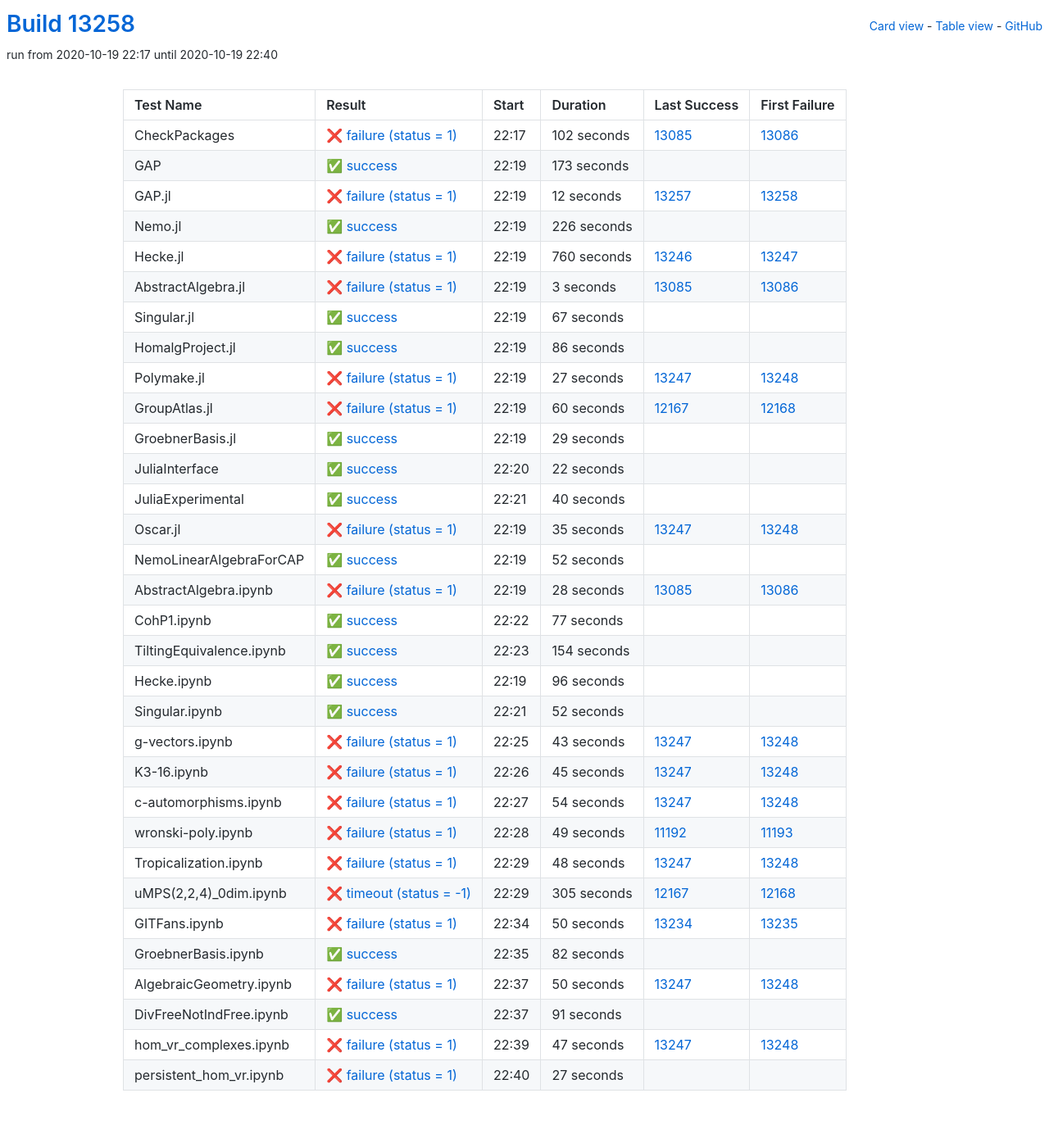
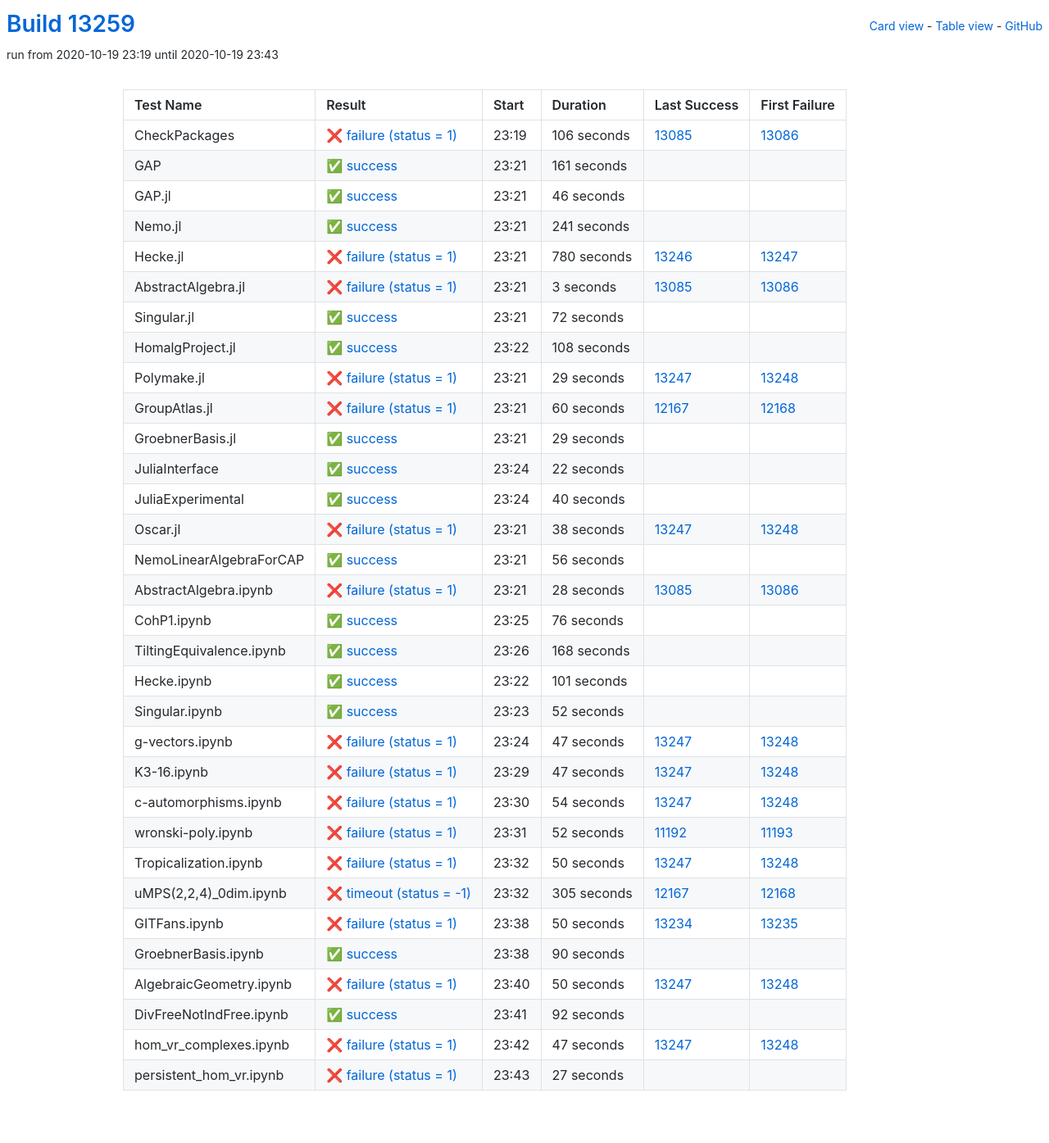
Before and after one commit to oscar-system/oscar-ci-status, a Jekyll site: the page built from table.html, in a window 1280 px wide. Shown: the whole page at 82% size. Built offline with Jekyll 4.4.1, drawn with Linux system fonts in a browser that asks for light colours.

Commit message:
Build #13259

```diff
--- a/_data/ci.yml
+++ b/_data/ci.yml
@@ -1,6 +1,6 @@
 ---
-build: 13258
-build_url: https://oscarci.mathematik.uni-kl.de/job/oscar/13258/
+build: 13259
+build_url: https://oscarci.mathematik.uni-kl.de/job/oscar/13259/
 job: oscar
 organization: oscar-system
 repo: oscar-ci-status
@@ -8,68 +8,68 @@
 tests:
 - name: CheckPackages
   id: checkpackages
-  log: https://oscarci.mathematik.uni-kl.de/job/oscar/13258/artifact/logs/build-13258/CheckPackages.log
-  start: 2020-10-19 22:17
+  log: https://oscarci.mathematik.uni-kl.de/job/oscar/13259/artifact/logs/build-13259/CheckPackages.log
+  start: 2020-10-19 23:19
   success: false
   exitcode: 1
   status: failure
-  duration: 102
+  duration: 106
   last_success: 13085
   last_success_url: https://oscarci.mathematik.uni-kl.de/job/oscar/13085/
   first_failure: 13086
   first_failure_url: https://oscarci.mathematik.uni-kl.de/job/oscar/13086/
 - name: GAP
   id: gap
-  log: https://oscarci.mathematik.uni-kl.de/job/oscar/13258/artifact/logs/build-13258/GAP.log
-  start: 2020-10-19 22:19
+  log: https://oscarci.mathematik.uni-kl.de/job/oscar/13259/artifact/logs/build-13259/GAP.log
+  start: 2020-10-19 23:21
   success: true
   exitcode: 0
   status: success
-  duration: 173
+  duration: 161
   last_success: false
   last_success_url:
   first_failure: false
   first_failure_url:
 - name: GAP.jl
   id: gap-jl
-  log: https://oscarci.mathematik.uni-kl.de/job/oscar/13258/artifact/logs/build-13258/GAP.jl.log
-  start: 2020-10-19 22:19
-  success: false
-  exitcode: 1
-  status: failure
-  duration: 12
-  last_success: 13257
-  last_success_url: https://oscarci.mathematik.uni-kl.de/job/oscar/13257/
-  first_failure: 13258
-  first_failure_url: https://oscarci.mathematik.uni-kl.de/job/oscar/13258/
-- name: Nemo.jl
-  id: nemo-jl
-  log: https://oscarci.mathematik.uni-kl.de/job/oscar/13258/artifact/logs/build-13258/Nemo.jl.log
-  start: 2020-10-19 22:19
+  log: https://oscarci.mathematik.uni-kl.de/job/oscar/13259/artifact/logs/build-13259/GAP.jl.log
+  start: 2020-10-19 23:21
   success: true
   exitcode: 0
   status: success
-  duration: 226
+  duration: 46
+  last_success: false
+  last_success_url:
+  first_failure: false
+  first_failure_url:
+- name: Nemo.jl
+  id: nemo-jl
+  log: https://oscarci.mathematik.uni-kl.de/job/oscar/13259/artifact/logs/build-13259/Nemo.jl.log
+  start: 2020-10-19 23:21
+  success: true
+  exitcode: 0
+  status: success
+  duration: 241
   last_success: false
   last_success_url:
   first_failure: false
   first_failure_url:
 - name: Hecke.jl
   id: hecke-jl
-  log: https://oscarci.mathematik.uni-kl.de/job/oscar/13258/artifact/logs/build-13258/Hecke.jl.log
-  start: 2020-10-19 22:19
+  log: https://oscarci.mathematik.uni-kl.de/job/oscar/13259/artifact/logs/build-13259/Hecke.jl.log
+  start: 2020-10-19 23:21
   success: false
   exitcode: 1
   status: failure
-  duration: 760
+  duration: 780
   last_success: 13246
   last_success_url: https://oscarci.mathematik.uni-kl.de/job/oscar/13246/
   first_failure: 13247
   first_failure_url: https://oscarci.mathematik.uni-kl.de/job/oscar/13247/
 - name: AbstractAlgebra.jl
   id: abstractalgebra-jl
-  log: https://oscarci.mathematik.uni-kl.de/job/oscar/13258/artifact/logs/build-13258/AbstractAlgebra.jl.log
-  start: 2020-10-19 22:19
+  log: https://oscarci.mathematik.uni-kl.de/job/oscar/13259/artifact/logs/build-13259/AbstractAlgebra.jl.log
+  start: 2020-10-19 23:21
   success: false
   exitcode: 1
   status: failure
@@ -80,44 +80,44 @@
   first_failure_url: https://oscarci.mathematik.uni-kl.de/job/oscar/13086/
 - name: Singular.jl
   id: singular-jl
-  log: https://oscarci.mathematik.uni-kl.de/job/oscar/13258/artifact/logs/build-13258/Singular.jl.log
-  start: 2020-10-19 22:19
+  log: https://oscarci.mathematik.uni-kl.de/job/oscar/13259/artifact/logs/build-13259/Singular.jl.log
+  start: 2020-10-19 23:21
   success: true
   exitcode: 0
   status: success
-  duration: 67
+  duration: 72
   last_success: false
   last_success_url:
   first_failure: false
   first_failure_url:
 - name: HomalgProject.jl
   id: homalgproject-jl
-  log: https://oscarci.mathematik.uni-kl.de/job/oscar/13258/artifact/logs/build-13258/HomalgProject.jl.log
-  start: 2020-10-19 22:19
+  log: https://oscarci.mathematik.uni-kl.de/job/oscar/13259/artifact/logs/build-13259/HomalgProject.jl.log
+  start: 2020-10-19 23:22
   success: true
   exitcode: 0
   status: success
-  duration: 86
+  duration: 108
   last_success: false
   last_success_url:
   first_failure: false
   first_failure_url:
 - name: Polymake.jl
   id: polymake-jl
-  log: https://oscarci.mathematik.uni-kl.de/job/oscar/13258/artifact/logs/build-13258/Polymake.jl.log
-  start: 2020-10-19 22:19
+  log: https://oscarci.mathematik.uni-kl.de/job/oscar/13259/artifact/logs/build-13259/Polymake.jl.log
+  start: 2020-10-19 23:21
   success: false
   exitcode: 1
   status: failure
-  duration: 27
+  duration: 29
   last_success: 13247
   last_success_url: https://oscarci.mathematik.uni-kl.de/job/oscar/13247/
   first_failure: 13248
   first_failure_url: https://oscarci.mathematik.uni-kl.de/job/oscar/13248/
 - name: GroupAtlas.jl
   id: groupatlas-jl
-  log: https://oscarci.mathematik.uni-kl.de/job/oscar/13258/artifact/logs/build-13258/GroupAtlas.jl.log
-  start: 2020-10-19 22:19
+  log: https://oscarci.mathematik.uni-kl.de/job/oscar/13259/artifact/logs/build-13259/GroupAtlas.jl.log
+  start: 2020-10-19 23:21
   success: false
   exitcode: 1
   status: failure
@@ -128,8 +128,8 @@
   first_failure_url: https://oscarci.mathematik.uni-kl.de/job/oscar/12168/
 - name: GroebnerBasis.jl
   id: groebnerbasis-jl
-  log: https://oscarci.mathematik.uni-kl.de/job/oscar/13258/artifact/logs/build-13258/GroebnerBasis.jl.log
-  start: 2020-10-19 22:19
+  log: https://oscarci.mathematik.uni-kl.de/job/oscar/13259/artifact/logs/build-13259/GroebnerBasis.jl.log
+  start: 2020-10-19 23:21
   success: true
   exitcode: 0
   status: success
@@ -140,8 +140,8 @@
   first_failure_url:
 - name: JuliaInterface
   id: juliainterface
-  log: https://oscarci.mathematik.uni-kl.de/job/oscar/13258/artifact/logs/build-13258/JuliaInterface.log
-  start: 2020-10-19 22:20
+  log: https://oscarci.mathematik.uni-kl.de/job/oscar/13259/artifact/logs/build-13259/JuliaInterface.log
+  start: 2020-10-19 23:24
   success: true
   exitcode: 0
   status: success
@@ -152,8 +152,8 @@
   first_failure_url:
 - name: JuliaExperimental
   id: juliaexperimental
-  log: https://oscarci.mathematik.uni-kl.de/job/oscar/13258/artifact/logs/build-13258/JuliaExperimental.log
-  start: 2020-10-19 22:21
+  log: https://oscarci.mathematik.uni-kl.de/job/oscar/13259/artifact/logs/build-13259/JuliaExperimental.log
+  start: 2020-10-19 23:24
   success: true
   exitcode: 0
   status: success
@@ -164,32 +164,32 @@
   first_failure_url:
 - name: Oscar.jl
   id: oscar-jl
-  log: https://oscarci.mathematik.uni-kl.de/job/oscar/13258/artifact/logs/build-13258/Oscar.jl.log
-  start: 2020-10-19 22:19
+  log: https://oscarci.mathematik.uni-kl.de/job/oscar/13259/artifact/logs/build-13259/Oscar.jl.log
+  start: 2020-10-19 23:21
   success: false
   exitcode: 1
   status: failure
-  duration: 35
+  duration: 38
   last_success: 13247
   last_success_url: https://oscarci.mathematik.uni-kl.de/job/oscar/13247/
   first_failure: 13248
   first_failure_url: https://oscarci.mathematik.uni-kl.de/job/oscar/13248/
 - name: NemoLinearAlgebraForCAP
   id: nemolinearalgebraforcap
-  log: https://oscarci.mathematik.uni-kl.de/job/oscar/13258/artifact/logs/build-13258/NemoLinearAlgebraForCAP.log
-  start: 2020-10-19 22:19
+  log: https://oscarci.mathematik.uni-kl.de/job/oscar/13259/artifact/logs/build-13259/NemoLinearAlgebraForCAP.log
+  start: 2020-10-19 23:21
   success: true
   exitcode: 0
   status: success
-  duration: 52
+  duration: 56
   last_success: false
   last_success_url:
   first_failure: false
   first_failure_url:
 - name: AbstractAlgebra.ipynb
   id: abstractalgebra-ipynb
-  log: https://oscarci.mathematik.uni-kl.de/job/oscar/13258/artifact/logs/build-13258/AbstractAlgebra.ipynb.log
-  start: 2020-10-19 22:19
+  log: https://oscarci.mathematik.uni-kl.de/job/oscar/13259/artifact/logs/build-13259/AbstractAlgebra.ipynb.log
+  start: 2020-10-19 23:21
   success: false
   exitcode: 1
   status: failure
@@ -200,44 +200,44 @@
   first_failure_url: https://oscarci.mathematik.uni-kl.de/job/oscar/13086/
 - name: CohP1.ipynb
   id: cohp1-ipynb
-  log: https://oscarci.mathematik.uni-kl.de/job/oscar/13258/artifact/logs/build-13258/CohP1.ipynb.log
-  start: 2020-10-19 22:22
+  log: https://oscarci.mathematik.uni-kl.de/job/oscar/13259/artifact/logs/build-13259/CohP1.ipynb.log
+  start: 2020-10-19 23:25
   success: true
   exitcode: 0
   status: success
-  duration: 77
+  duration: 76
   last_success: false
   last_success_url:
   first_failure: false
   first_failure_url:
 - name: TiltingEquivalence.ipynb
   id: tiltingequivalence-ipynb
-  log: https://oscarci.mathematik.uni-kl.de/job/oscar/13258/artifact/logs/build-13258/TiltingEquivalence.ipynb.log
-  start: 2020-10-19 22:23
+  log: https://oscarci.mathematik.uni-kl.de/job/oscar/13259/artifact/logs/build-13259/TiltingEquivalence.ipynb.log
+  start: 2020-10-19 23:26
   success: true
   exitcode: 0
   status: success
-  duration: 154
+  duration: 168
   last_success: false
   last_success_url:
   first_failure: false
   first_failure_url:
 - name: Hecke.ipynb
   id: hecke-ipynb
-  log: https://oscarci.mathematik.uni-kl.de/job/oscar/13258/artifact/logs/build-13258/Hecke.ipynb.log
-  start: 2020-10-19 22:19
+  log: https://oscarci.mathematik.uni-kl.de/job/oscar/13259/artifact/logs/build-13259/Hecke.ipynb.log
+  start: 2020-10-19 23:22
   success: true
   exitcode: 0
   status: success
-  duration: 96
+  duration: 101
   last_success: false
   last_success_url:
   first_failure: false
   first_failure_url:
 - name: Singular.ipynb
   id: singular-ipynb
-  log: https://oscarci.mathematik.uni-kl.de/job/oscar/13258/artifact/logs/build-13258/Singular.ipynb.log
-  start: 2020-10-19 22:21
+  log: https://oscarci.mathematik.uni-kl.de/job/oscar/13259/artifact/logs/build-13259/Singular.ipynb.log
+  start: 2020-10-19 23:23
   success: true
   exitcode: 0
   status: success
@@ -248,32 +248,32 @@
   first_failure_url:
 - name: g-vectors.ipynb
   id: g-vectors-ipynb
-  log: https://oscarci.mathematik.uni-kl.de/job/oscar/13258/artifact/logs/build-13258/g-vectors.ipynb.log
-  start: 2020-10-19 22:25
+  log: https://oscarci.mathematik.uni-kl.de/job/oscar/13259/artifact/logs/build-13259/g-vectors.ipynb.log
+  start: 2020-10-19 23:24
   success: false
   exitcode: 1
   status: failure
-  duration: 43
+  duration: 47
   last_success: 13247
   last_success_url: https://oscarci.mathematik.uni-kl.de/job/oscar/13247/
   first_failure: 13248
   first_failure_url: https://oscarci.mathematik.uni-kl.de/job/oscar/13248/
 - name: K3-16.ipynb
   id: k3-16-ipynb
-  log: https://oscarci.mathematik.uni-kl.de/job/oscar/13258/artifact/logs/build-13258/K3-16.ipynb.log
-  start: 2020-10-19 22:26
+  log: https://oscarci.mathematik.uni-kl.de/job/oscar/13259/artifact/logs/build-13259/K3-16.ipynb.log
+  start: 2020-10-19 23:29
   success: false
   exitcode: 1
   status: failure
-  duration: 45
+  duration: 47
   last_success: 13247
   last_success_url: https://oscarci.mathematik.uni-kl.de/job/oscar/13247/
   first_failure: 13248
   first_failure_url: https://oscarci.mathematik.uni-kl.de/job/oscar/13248/
 - name: c-automorphisms.ipynb
   id: c-automorphisms-ipynb
-  log: https://oscarci.mathematik.uni-kl.de/job/oscar/13258/artifact/logs/build-13258/c-automorphisms.ipynb.log
-  start: 2020-10-19 22:27
+  log: https://oscarci.mathematik.uni-kl.de/job/oscar/13259/artifact/logs/build-13259/c-automorphisms.ipynb.log
+  start: 2020-10-19 23:30
   success: false
   exitcode: 1
   status: failure
@@ -284,32 +284,32 @@
   first_failure_url: https://oscarci.mathematik.uni-kl.de/job/oscar/13248/
 - name: wronski-poly.ipynb
   id: wronski-poly-ipynb
-  log: https://oscarci.mathematik.uni-kl.de/job/oscar/13258/artifact/logs/build-13258/wronski-poly.ipynb.log
-  start: 2020-10-19 22:28
+  log: https://oscarci.mathematik.uni-kl.de/job/oscar/13259/artifact/logs/build-13259/wronski-poly.ipynb.log
+  start: 2020-10-19 23:31
   success: false
   exitcode: 1
   status: failure
-  duration: 49
+  duration: 52
   last_success: 11192
   last_success_url: https://oscarci.mathematik.uni-kl.de/job/oscar/11192/
   first_failure: 11193
   first_failure_url: https://oscarci.mathematik.uni-kl.de/job/oscar/11193/
 - name: Tropicalization.ipynb
   id: tropicalization-ipynb
-  log: https://oscarci.mathematik.uni-kl.de/job/oscar/13258/artifact/logs/build-13258/Tropicalization.ipynb.log
-  start: 2020-10-19 22:29
+  log: https://oscarci.mathematik.uni-kl.de/job/oscar/13259/artifact/logs/build-13259/Tropicalization.ipynb.log
+  start: 2020-10-19 23:32
   success: false
   exitcode: 1
   status: failure
-  duration: 48
+  duration: 50
   last_success: 13247
   last_success_url: https://oscarci.mathematik.uni-kl.de/job/oscar/13247/
   first_failure: 13248
   first_failure_url: https://oscarci.mathematik.uni-kl.de/job/oscar/13248/
 - name: uMPS(2,2,4)_0dim.ipynb
   id: umps-2-2-4-0dim-ipynb
-  log: https://oscarci.mathematik.uni-kl.de/job/oscar/13258/artifact/logs/build-13258/uMPS-2-2-4-_0dim.ipynb.log
-  start: 2020-10-19 22:29
+  log: https://oscarci.mathematik.uni-kl.de/job/oscar/13259/artifact/logs/build-13259/uMPS-2-2-4-_0dim.ipynb.log
+  start: 2020-10-19 23:32
   success: false
   exitcode: -1
   status: timeout
@@ -320,8 +320,8 @@
   first_failure_url: https://oscarci.mathematik.uni-kl.de/job/oscar/12168/
 - name: GITFans.ipynb
   id: gitfans-ipynb
-  log: https://oscarci.mathematik.uni-kl.de/job/oscar/13258/artifact/logs/build-13258/GITFans.ipynb.log
-  start: 2020-10-19 22:34
+  log: https://oscarci.mathematik.uni-kl.de/job/oscar/13259/artifact/logs/build-13259/GITFans.ipynb.log
+  start: 2020-10-19 23:38
   success: false
   exitcode: 1
   status: failure
@@ -332,20 +332,20 @@
   first_failure_url: https://oscarci.mathematik.uni-kl.de/job/oscar/13235/
 - name: GroebnerBasis.ipynb
   id: groebnerbasis-ipynb
-  log: https://oscarci.mathematik.uni-kl.de/job/oscar/13258/artifact/logs/build-13258/GroebnerBasis.ipynb.log
-  start: 2020-10-19 22:35
+  log: https://oscarci.mathematik.uni-kl.de/job/oscar/13259/artifact/logs/build-13259/GroebnerBasis.ipynb.log
+  start: 2020-10-19 23:38
   success: true
   exitcode: 0
   status: success
-  duration: 82
+  duration: 90
   last_success: false
   last_success_url:
   first_failure: false
   first_failure_url:
 - name: AlgebraicGeometry.ipynb
   id: algebraicgeometry-ipynb
-  log: https://oscarci.mathematik.uni-kl.de/job/oscar/13258/artifact/logs/build-13258/AlgebraicGeometry.ipynb.log
-  start: 2020-10-19 22:37
+  log: https://oscarci.mathematik.uni-kl.de/job/oscar/13259/artifact/logs/build-13259/AlgebraicGeometry.ipynb.log
+  start: 2020-10-19 23:40
   success: false
   exitcode: 1
   status: failure
@@ -356,20 +356,20 @@
   first_failure_url: https://oscarci.mathematik.uni-kl.de/job/oscar/13248/
 - name: DivFreeNotIndFree.ipynb
   id: divfreenotindfree-ipynb
-  log: https://oscarci.mathematik.uni-kl.de/job/oscar/13258/artifact/logs/build-13258/DivFreeNotIndFree.ipynb.log
-  start: 2020-10-19 22:37
+  log: https://oscarci.mathematik.uni-kl.de/job/oscar/13259/artifact/logs/build-13259/DivFreeNotIndFree.ipynb.log
+  start: 2020-10-19 23:41
   success: true
   exitcode: 0
   status: success
-  duration: 91
+  duration: 92
   last_success: false
   last_success_url:
   first_failure: false
   first_failure_url:
 - name: hom_vr_complexes.ipynb
   id: hom-vr-complexes-ipynb
-  log: https://oscarci.mathematik.uni-kl.de/job/oscar/13258/artifact/logs/build-13258/hom_vr_complexes.ipynb.log
-  start: 2020-10-19 22:39
+  log: https://oscarci.mathematik.uni-kl.de/job/oscar/13259/artifact/logs/build-13259/hom_vr_complexes.ipynb.log
+  start: 2020-10-19 23:42
   success: false
   exitcode: 1
   status: failure
@@ -380,8 +380,8 @@
   first_failure_url: https://oscarci.mathematik.uni-kl.de/job/oscar/13248/
 - name: persistent_hom_vr.ipynb
   id: persistent-hom-vr-ipynb
-  log: https://oscarci.mathematik.uni-kl.de/job/oscar/13258/artifact/logs/build-13258/persistent_hom_vr.ipynb.log
-  start: 2020-10-19 22:40
+  log: https://oscarci.mathematik.uni-kl.de/job/oscar/13259/artifact/logs/build-13259/persistent_hom_vr.ipynb.log
+  start: 2020-10-19 23:43
   success: false
   exitcode: 1
   status: failure
```
Also changed, not shown: README.md.
